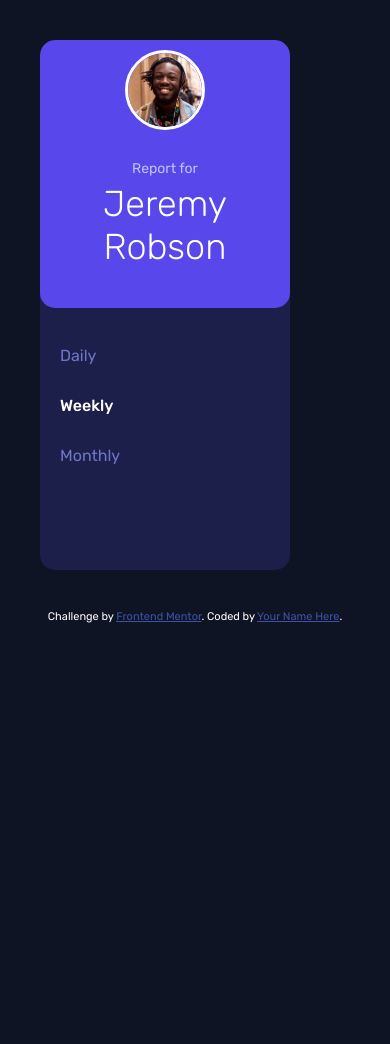
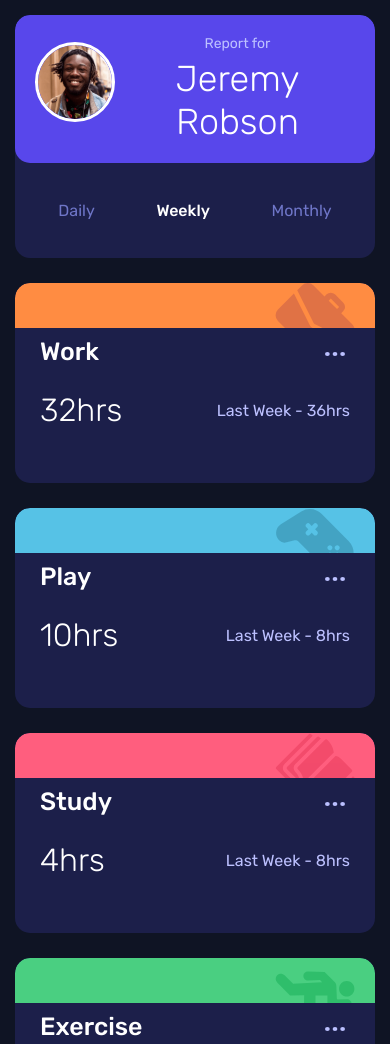
Before and after one commit to BabacarDev/Time-tracking-dashboard, a plain HTML site: page index.html in a window 390 px wide. Shown: the top 1044 px of the page. Before the commit the page ends 844 px from the top, so only its background shows below. Drawn offline with Linux system fonts and the light colour scheme.

Commit message:
CSS Finish

```diff
--- a/index.html
+++ b/index.html
@@ -40,85 +40,110 @@
   </article>
 
   <article class="card activity-card card--work">
-    <div class="activity-card__bg"></div>
-    <div class="activity-card__content">
-       <div class="activity-card__icon">
+    <div class="activity-card__bg">
+    <div class="activity-card__icon">
       <img src="./images/icon-work.svg" alt="Work icon">
     </div>
+    </div>
+    <div class="activity-card__content">
+
     <header class="activity-header">
-      <h2>Work</h2> <button class="btn-options" aria-label="More options"></button>
+      <h2>Work</h2>
+      <button class="btn-options" aria-label="More options">
+        <img src="images/icon-ellipsis.svg" alt="">
+      </button>
     </header>
     <div class="activity-stats">
-      <div class="current-hours">32hrs</div> <div class="previous-period">Last Week - 36hrs</div> </div>
+      <div class="current-hours">32hrs</div>
+      <div class="previous-period">Last Week - 36hrs</div> </div>
   </div>
-</article>
+  </article>
 
 <article class="card activity-card card--play">
-  <div class="activity-card__bg"></div>
+  <div class="activity-card__bg">
+<div class="activity-card__icon">
+      <img src="./images/icon-play.svg" alt="Work icon">
+    </div>
+  </div>
   <div class="activity-card__content">
     <header class="activity-header">
-      <h2>Play</h2> <button class="btn-options" aria-label="More options">
+      <h2>Play</h2>
+      <button class="btn-options" aria-label="More options">
+        <img src="images/icon-ellipsis.svg" alt="">
       </button>
     </header>
-    <div class="activity-card__icon">
-      <img src="./images/icon-play.svg" alt="Work icon">
-    </div>
+
     <div class="activity-stats">
-      <div class="current-hours">10hrs</div> <div class="previous-period">Last Week - 8hrs</div> </div>
+      <div class="current-hours">10hrs</div>
+       <div class="previous-period">Last Week - 8hrs</div>
+      </div>
   </div>
 </article>
 <article class="card activity-card card--study">
-  <div class="activity-card__bg"></div>
+  <div class="activity-card__bg">
+<div class="activity-card__icon">
+      <img src="./images/icon-study.svg" alt="Work icon">
+    </div>
+  </div>
   <div class="activity-card__content">
     <header class="activity-header">
-      <h2>Study</h2> <button class="btn-options" aria-label="More options">
+      <h2>Study</h2>
+       <button class="btn-options" aria-label="More options">
+        <img src="images/icon-ellipsis.svg" alt="">
       </button>
     </header>
-    <div class="activity-card__icon">
-      <img src="./images/icon-study.svg" alt="Work icon">
-    </div>
     <div class="activity-stats">
       <div class="current-hours">4hrs</div> <div class="previous-period">Last Week - 8hrs</div> </div>
   </div>
 </article>
 <article class="card activity-card card--exercise">
-  <div class="activity-card__bg"></div>
+  <div class="activity-card__bg">
+<div class="activity-card__icon">
+      <img src="./images/icon-exercise.svg" alt="Work icon">
+    </div>
+  </div>
   <div class="activity-card__content">
     <header class="activity-header">
-      <h2>Exercise</h2> <button class="btn-options" aria-label="More options">
+      <h2>Exercise</h2>
+       <button class="btn-options" aria-label="More options">
+        <img src="images/icon-ellipsis.svg" alt="">
       </button>
     </header>
-    <div class="activity-card__icon">
-      <img src="./images/icon-exercise.svg" alt="Work icon">
-    </div>
     <div class="activity-stats">
       <div class="current-hours">4hrs</div> <div class="previous-period">Last Week - 8hrs</div> </div>
   </div>
 </article>
 <article class="card activity-card card--social">
-  <div class="activity-card__bg"></div>
+  <div class="activity-card__bg">
+<div class="activity-card__icon">
+      <img src="./images/icon-social.svg" alt="Work icon">
+    </div>
+  </div>
   <div class="activity-card__content">
     <header class="activity-header">
-      <h2>Social</h2> <button class="btn-options" aria-label="More options">
+      <h2>Social</h2>
+      <button class="btn-options" aria-label="More options">
+        <img src="images/icon-ellipsis.svg" alt="">
       </button>
     </header>
-    <div class="activity-card__icon">
-      <img src="./images/icon-social.svg" alt="Work icon">
-    </div>
     <div class="activity-stats">
-      <div class="current-hours">5hrs</div> <div class="previous-period">Last Week - 8hrs</div> </div>
+      <div class="current-hours">5hrs</div>
+       <div class="previous-period">Last Week - 8hrs</div> </div>
   </div>
 </article>
 <article class="card activity-card card--selfCare">
-  <div class="activity-card__bg"></div>
+  <div class="activity-card__bg">
+<div class="activity-card__icon">
+      <img src="./images/icon-self-care.svg" alt="Work icon">
+    </div>
+  </div>
   <div class="activity-card__content">
     <header class="activity-header">
-      <h2>Self Care</h2> <button class="btn-options" aria-label="More options">
+      <h2>Self Care</h2>
+      <button class="btn-options" aria-label="More options">
+        <img src="images/icon-ellipsis.svg" alt="">
       </button>
     </header>
-    <div class="activity-card__icon">
-      <img src="./images/icon-self-care.svg" alt="Work icon">
-    </div>
     <div class="activity-stats">
       <div class="current-hours">2hrs</div> <div class="previous-period">Last Week - 8hrs</div> </div>
   </div>
@@ -126,7 +151,7 @@
   </main>
   <div class="attribution">
     Challenge by <a href="https://www.frontendmentor.io?ref=challenge" target="_blank">Frontend Mentor</a>.
-    Coded by <a href="#">Your Name Here</a>.
+    Coded by <a href="#">Babacar Thiam</a>.
   </div>
 </body>
 </html>
--- a/styles.css
+++ b/styles.css
@@ -120,9 +120,10 @@ body{
     top: 0;
     right: 0;
     width: 100%;
-    height: 75px;
+    height: 45px;
     border-radius: 15px 15px 0 0;
     z-index: 1;
+    overflow: hidden;
 }
 .card--work .activity-card__bg {
     background-color: #ff8c42ff;
@@ -140,17 +141,52 @@ body{
     height: 100%;
     display: flex;
     flex-direction: column;
+    align-items: flex-start;
+    justify-content: center;
+    gap: 25px;
+    border-radius: 20px;
+}
+.activity-header{
+    display: flex;
+    align-items: center;
     justify-content: space-between;
-    border-radius: 15px;
+    width: 100%;
+
 }
-.activity-card__header{
+.activity-header h2{
+    font-size: 20px;
+    font-weight: 500;
+    color: var(--text-color-primary);
+}
+.btn-options{
+    background: none;
+    border: none;
+    cursor: pointer;
+    padding: 5px;
+}
+.btn-options img{
+    width: 20px;
+    height: 5px;
+    object-fit: contain;
+}
+.activity-stats{
     display: flex;
-    justify-content: space-between;
-    align-items: center;
+    flex-direction: column;
+    gap: 10px;
+}
+.activity-stats .current-hours{
+    font-size: 46px;
+    font-weight: 300;
+    color: var(--text-color-primary);
+}
+.activity-stats .previous-period{
+    font-size: 14px;
+    color: #bdc1ffff;
+    font-weight: 400;
 }
 .activity-card__icon{
     position: absolute;
-    top: 15px;
+    top: 0px;
     right: 20px;
     width: 80px;
     height: 80px;
@@ -161,3 +197,62 @@ body{
     height: 100%;
     object-fit: contain;
 }
+@media (max-width: 900px){
+    .dashboard-grid{
+        grid-template-columns: repeat(2, 1fr);
+        gap: 20px;
+        padding: 20px;
+    }
+    .profile-card{
+        grid-column: 1 / span 2;
+        width: 100%;
+        height: auto;
+    }
+    .profile-card__nav{
+        display: flex;
+        flex-direction: row;
+        align-items: center;
+        justify-content: space-around;
+    }
+    .activity-card{
+        height: 200px;
+    }
+}
+@media (max-width: 500px){
+    .dashboard-grid{
+        grid-template-columns: 1fr;
+        gap: 25px;
+        padding: 15px;
+    }
+    .profile-card{
+        grid-column: 1 ;
+        grid-row: 1 ;
+        width: 100%;
+        height: auto;
+    }
+    .profile-card__header{
+        flex-direction: row;
+        align-items: center;
+        justify-content: flex-start;
+        gap: 5px;
+        padding: 20px;
+    }
+
+    .activity-header h2{
+        font-size: 25px;
+    }
+    .activity-stats{
+        display: flex;
+        flex-direction: row;
+        align-items: center;
+        justify-content: space-between;
+        width: 100%;
+    }
+    .activity-stats .current-hours{
+        font-size: 32px;
+    }
+    .activity-stats .previous-period{
+        font-size: 16px;
+    }
+
+}
```
